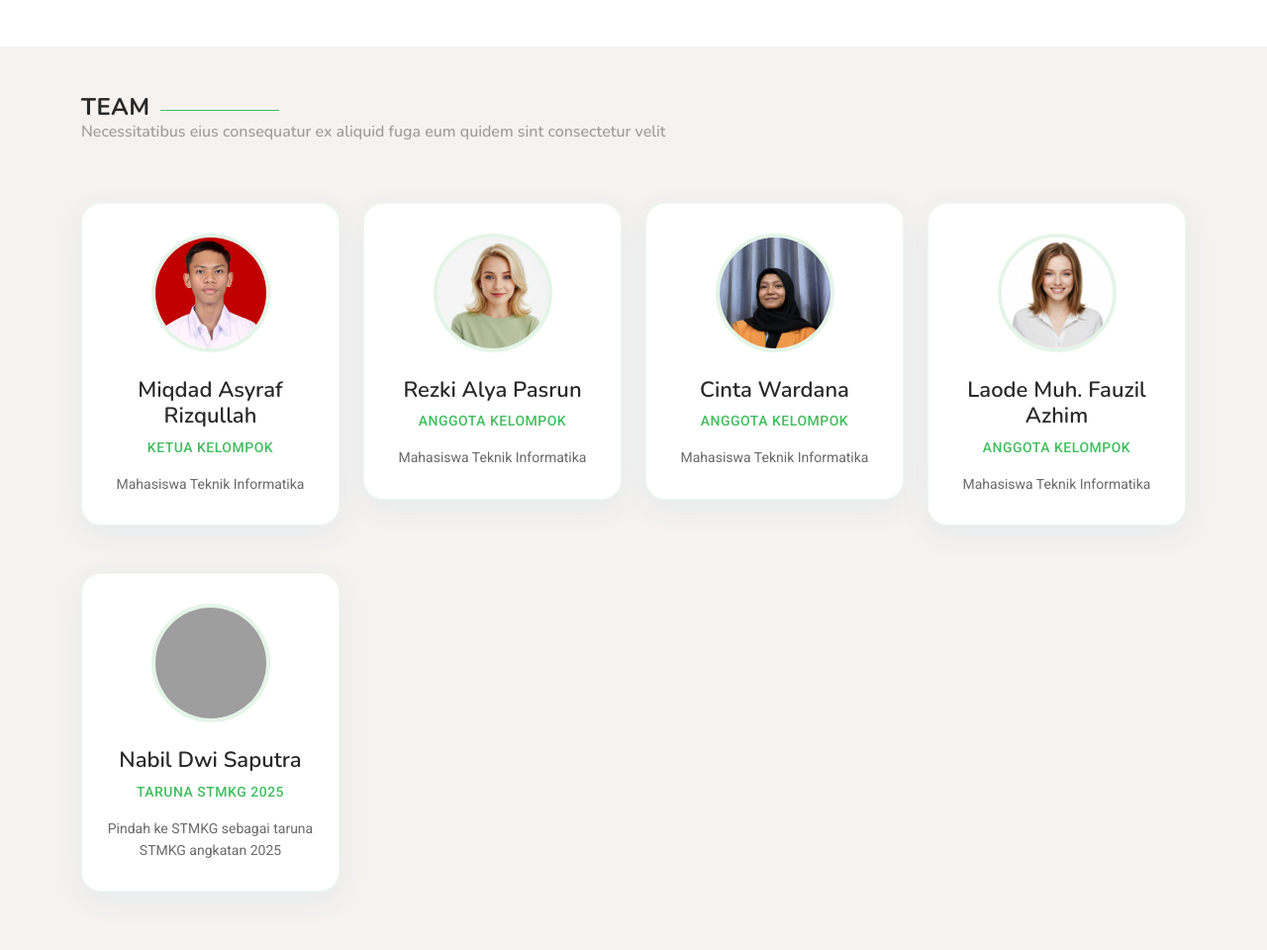
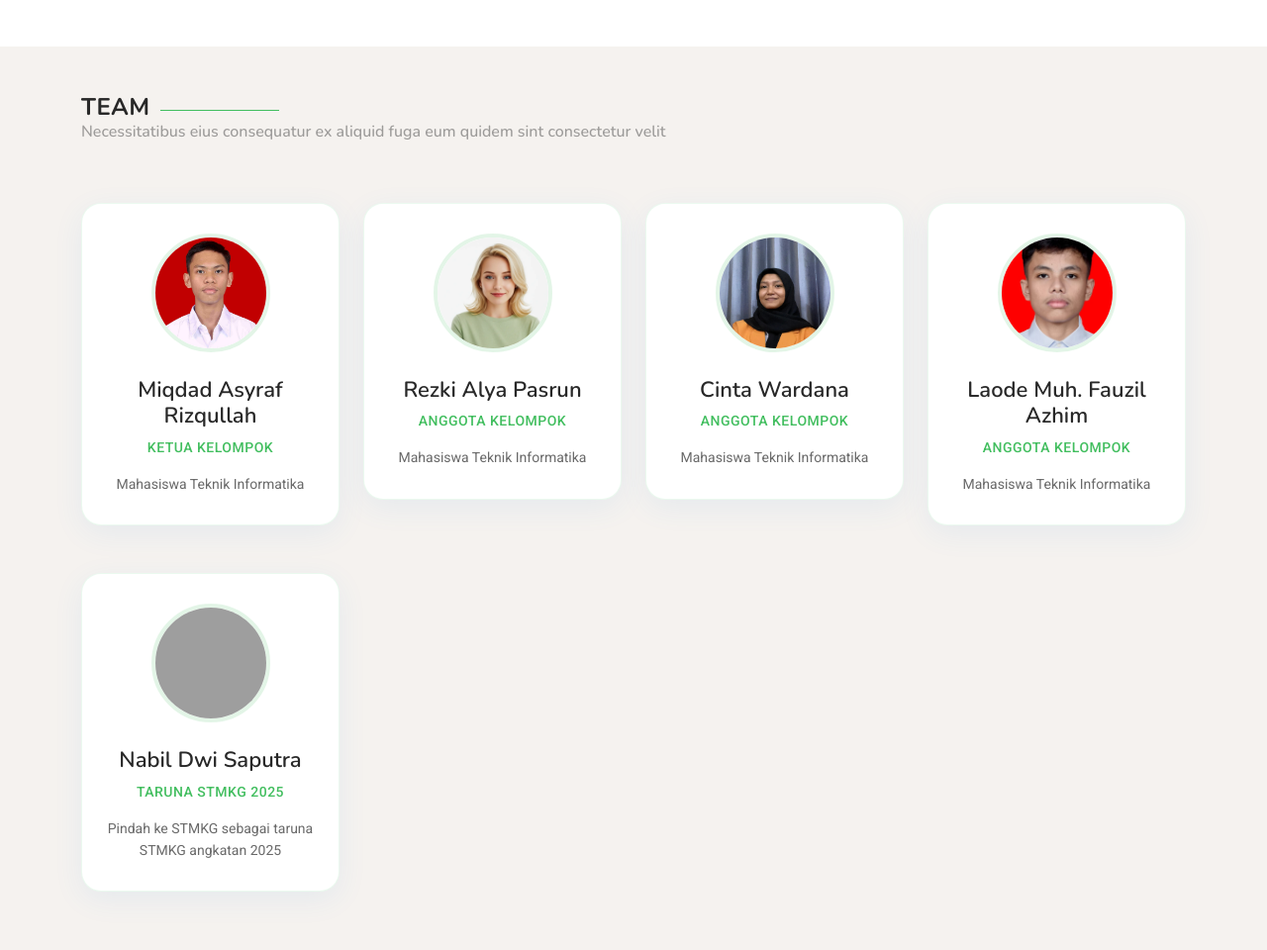
Before and after one commit to Rqq-al22/Web_pakB, a PHP site: page /strive/index.php in a window 1280 px wide. Shown: the part 2705-3665 px from the top of the page at 99% size. Run offline with PHP 8.4, Linux system fonts and the light colour scheme; data comes from the database, SQL or seed files in the repository; grey boxes are pictures that could not be loaded.

Commit message:
index.php

```diff
--- a/strive/index.php
+++ b/strive/index.php
@@ -505,11 +505,11 @@
           <div class="col-lg-3 col-md-6" data-aos="fade-up" data-aos-delay="500">
             <div class="team-card">
               <div class="image-wrapper">
-                <img src="assets/img/person/person-f-7.webp" alt="Team Member" class="img-fluid">
+                <img src="src/faiz.jpeg" alt="Team Member" class="img-fluid">
                 <div class="social-links">
                   <a href="https://www.instagram.com/fauzilll._/"><i class="bi bi-instagram"></i></a>
                   <a href="#"><i class="bi bi-linkedin"></i></a>
-                  <a href="#"><i class="bi bi-github"></i></a>
+                  <a href="https://github.com/FauzilAZH"><i class="bi bi-github"></i></a>
                 </div>
               </div>
               <div class="content">
```
